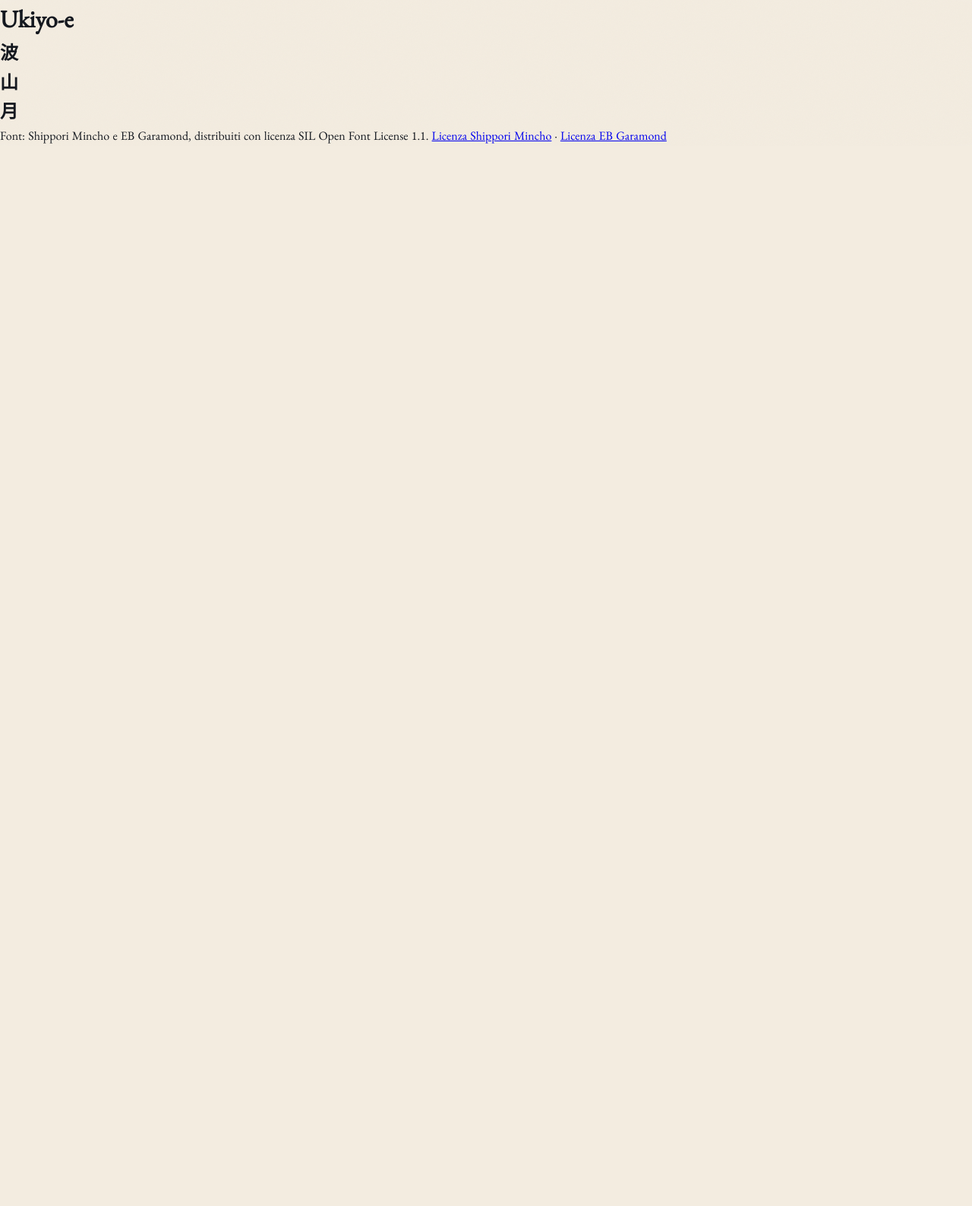
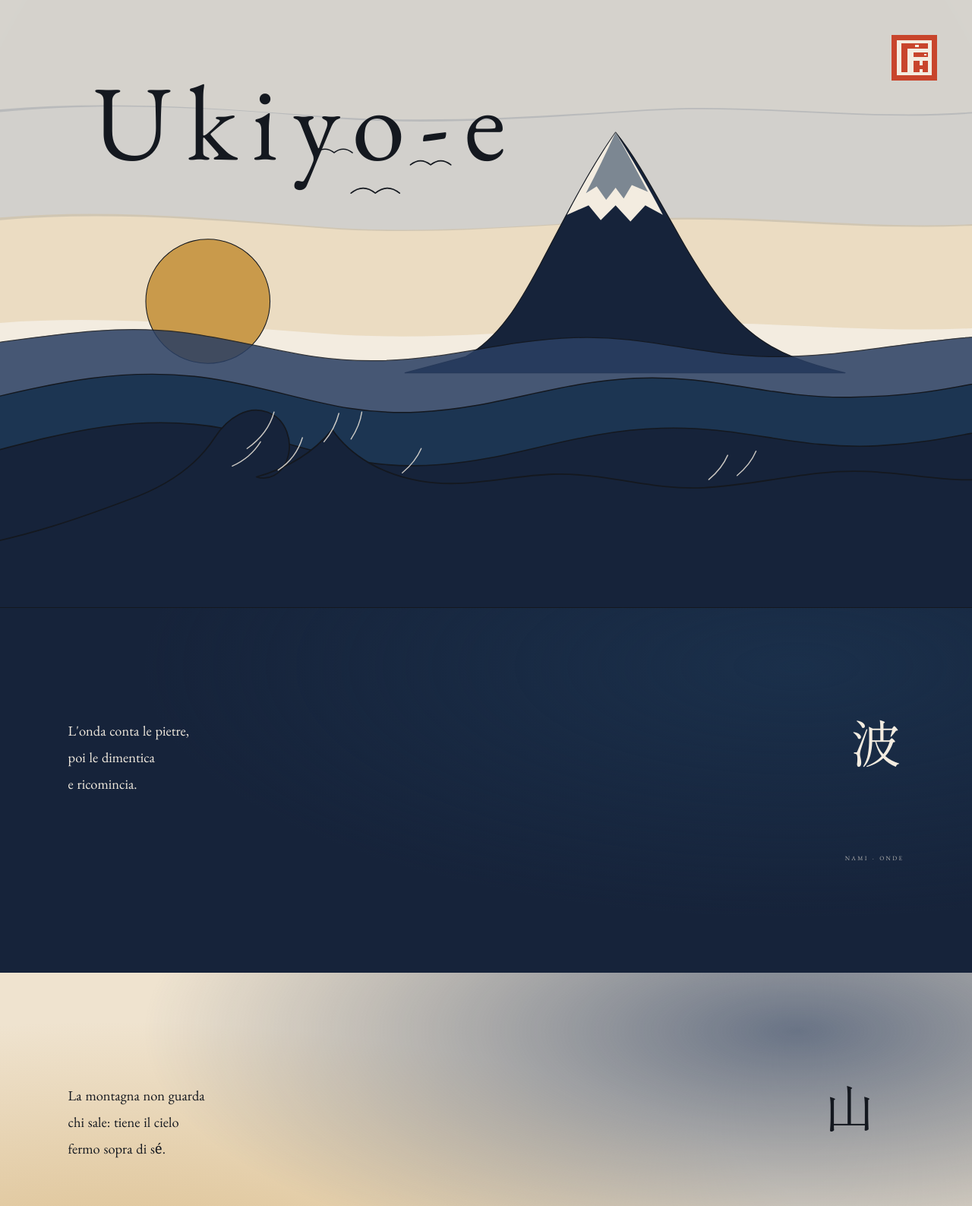
Before and after one commit to Sam-agent-lab/ukiyo-e, a website built with Vite: page index.html in a window 1280 px wide. Shown: the top 1587 px of the page at 76% size. Before the commit the page ends 800 px from the top, so only its background shows below. Built offline with nearby package versions, Linux system fonts and the light colour scheme.

Commit message:
feat: sezioni con titoli verticali e poesie

```diff
--- a/index.html
+++ b/index.html
@@ -9,25 +9,89 @@
     <script type="module" src="/src/main.js"></script>
   </head>
   <body>
-    <header data-testid="hero">
-      <div class="logo" data-testid="hanko" aria-hidden="true"></div>
+    <header class="hero" data-testid="hero">
+      <svg xmlns="http://www.w3.org/2000/svg" class="hero__art" data-testid="hero-art" viewBox="0 0 1440 900" preserveAspectRatio="xMidYMax slice" aria-hidden="true" role="presentation">
+        <rect width="1440" height="900" fill="var(--c-paper)"/>
+        <path d="M0 0h1440v168c-160 12-320-14-480-4s-320 24-480 10S160 150 0 166Z" fill="var(--c-prussian)" opacity=".14"/>
+        <path d="M0 162c160-14 320-2 480 10s320 0 480-10 320 16 480 4v168c-160 8-320-14-480-8s-320 24-480 12S160 312 0 326Z" fill="var(--c-indigo)" opacity=".16"/>
+        <path d="M0 322c160-14 320 2 480 14s320-4 480-12 320 16 480 8v154c-160 8-320-14-480-6s-320 26-480 14S160 466 0 478Z" fill="var(--c-ochre)" opacity=".2"/>
+        <circle cx="308" cy="446" r="92" fill="var(--c-ochre)" stroke="var(--c-ink)" stroke-width="1.2"/>
+        <path data-testid="mountain" d="M600 552 690 528c50-28 80-80 110-136 35-66 72-140 112-196 34 42 60 94 88 142 32 58 70 118 110 152 40 34 90 50 142 62Z" fill="var(--c-indigo-deep)" stroke="var(--c-ink)" stroke-width="1.4" stroke-linejoin="round"/>
+        <path d="M912 196c-26 38-50 80-72 122l32-14 18 22 22-22 22 24 22-24 26 14c-22-42-46-84-70-122Z" fill="var(--c-paper)"/>
+        <path d="M912 196c16 28 32 58 48 88l-24-10-12 20-12-16-14 18-14-20-16 10c16-30 30-60 44-90Z" fill="var(--c-prussian)" opacity=".55"/>
+        <g class="hero__birds" fill="none" stroke="var(--c-ink)" stroke-width="1.8" stroke-linecap="round">
+          <path d="M520 286c12-10 24-10 36 0 12-10 24-10 36 0"/>
+          <path d="M608 244c10-8 20-8 30 0 10-8 20-8 30 0"/>
+          <path d="M468 226c9-7 18-7 27 0 9-7 18-7 27 0"/>
+        </g>
+        <g data-testid="wave-layer-4">
+          <path d="M-40 512c120-16 210-32 310-20 110 14 180 44 290 42s180-30 290-34 180 26 290 28 200-24 340-32v404H-40Z" fill="var(--c-indigo)" opacity=".86" stroke="var(--c-ink)" stroke-width="1.4" stroke-linejoin="round"/>
+        </g>
+        <g data-testid="wave-layer-3">
+          <path d="M-40 596c120-30 230-54 350-36s190 56 310 50 200-44 320-50 200 30 320 28 160-18 220-26v338H-40Z" fill="var(--c-prussian)" stroke="var(--c-ink)" stroke-width="1.6" stroke-linejoin="round"/>
+        </g>
+        <g data-testid="wave-layer-2">
+          <path d="M-40 676c130-34 240-66 370-42 120 22 190 64 320 54 120-9 200-50 330-54 120-4 200 32 320 26 80-4 130-18 180-26v266H-40Z" fill="var(--c-indigo-deep)" stroke="var(--c-ink)" stroke-width="1.8" stroke-linejoin="round"/>
+        </g>
+        <g data-testid="wave-layer-1">
+          <path d="M-40 900v-92c80-14 156-40 230-68 62-22 102-52 128-92 20-31 50-48 78-38 28 10 40 44 28 74-8 18-26 28-44 22 50-14 86-38 112-70 28 40 74 66 130 76 68 12 130-8 198-10 80-2 144 24 222 20 86-4 158-28 242-24 78 4 130 18 196 10v192Z" fill="var(--c-indigo-deep)" stroke="var(--c-ink)" stroke-width="2" stroke-linejoin="round"/>
+        </g>
+        <g class="hero__spray" fill="none" stroke="var(--c-paper)" stroke-width="1.6" stroke-linecap="round" opacity=".82">
+          <path d="M366 664c20-14 34-32 40-54"/>
+          <path d="M344 690c18-8 32-20 42-36"/>
+          <path d="M412 696c18-12 30-28 36-48"/>
+          <path d="M480 654c10-12 18-26 22-42"/>
+          <path d="M520 650c8-12 14-26 16-40"/>
+          <path d="M596 700c12-10 22-22 28-36"/>
+          <path d="M1050 710c12-10 22-22 28-36"/>
+          <path d="M1092 704c12-10 22-22 28-36"/>
+        </g>
+      </svg>
+      <div class="hero__hanko" data-testid="hanko" aria-hidden="true">
+        <svg xmlns="http://www.w3.org/2000/svg" viewBox="0 0 64 64" width="64" height="64" aria-hidden="true" role="presentation">
+          <rect x="2" y="2" width="60" height="60" fill="var(--c-vermilion)"/>
+          <rect x="9" y="9" width="46" height="46" fill="var(--c-paper)"/>
+          <g fill="var(--c-vermilion)">
+            <rect x="15" y="13" width="8" height="38"/>
+            <rect x="15" y="13" width="35" height="7"/>
+            <rect x="31" y="25" width="19" height="6"/>
+            <rect x="31" y="36" width="8" height="15"/>
+            <rect x="43" y="36" width="7" height="15"/>
+            <rect x="31" y="42" width="19" height="5"/>
+          </g>
+          <rect x="33" y="15" width="5" height="3" fill="var(--c-paper)"/>
+          <rect x="45" y="27" width="3" height="2" fill="var(--c-paper)"/>
+        </svg>
+      </div>
       <h1>Ukiyo-e</h1>
     </header>
     <main>
-      <section data-testid="section-nami">
-        <h2 data-testid="title-nami" lang="ja">波</h2>
-        <!-- TODO: poesia -->
-        <p data-testid="poem-nami"></p>
+      <section class="section section--nami" data-testid="section-nami">
+        <div class="section__aside">
+          <h2 data-testid="title-nami" lang="ja">波</h2>
+          <p class="section__romaji">Nami · onde</p>
+        </div>
+        <p class="section__poem" data-testid="poem-nami">L'onda conta le pietre,
+poi le dimentica
+e ricomincia.</p>
       </section>
-      <section data-testid="section-yama">
-        <h2 data-testid="title-yama" lang="ja">山</h2>
-        <!-- TODO: poesia -->
-        <p data-testid="poem-yama"></p>
+      <section class="section section--yama" data-testid="section-yama">
+        <div class="section__aside">
+          <h2 data-testid="title-yama" lang="ja">山</h2>
+          <p class="section__romaji">Yama · montagna</p>
+        </div>
+        <p class="section__poem" data-testid="poem-yama">La montagna non guarda
+chi sale: tiene il cielo
+fermo sopra di sé.</p>
       </section>
-      <section data-testid="section-tsuki">
-        <h2 data-testid="title-tsuki" lang="ja">月</h2>
-        <!-- TODO: poesia -->
-        <p data-testid="poem-tsuki"></p>
+      <section class="section section--tsuki" data-testid="section-tsuki">
+        <div class="section__aside">
+          <h2 data-testid="title-tsuki" lang="ja">月</h2>
+          <p class="section__romaji">Tsuki · luna</p>
+        </div>
+        <p class="section__poem" data-testid="poem-tsuki">La luna piena anche stasera
+non ha imparato
+il mio nome.</p>
       </section>
     </main>
     <footer>
--- a/src/main.js
+++ b/src/main.js
@@ -1,3 +1,5 @@
 import './styles/tokens.css';
 import './styles/base.css';
 import './styles/paper.css';
+import './styles/hero.css';
+import './styles/sections.css';
--- /dev/null
+++ b/src/styles/hero.css
@@ -0,0 +1,74 @@
+.hero {
+  position: relative;
+  display: grid;
+  min-height: 100vh;
+  min-height: 100svh;
+  overflow: hidden;
+  isolation: isolate;
+}
+
+.hero__art {
+  position: absolute;
+  inset: 0;
+  width: 100%;
+  height: 100%;
+  pointer-events: none;
+  user-select: none;
+}
+
+.hero__art path {
+  stroke-linejoin: round;
+}
+
+.hero__art [data-testid^="wave-layer"] path {
+  stroke: var(--c-ink);
+  stroke-linejoin: round;
+}
+
+.hero__birds,
+.hero__spray {
+  pointer-events: none;
+}
+
+.hero__hanko {
+  position: absolute;
+  top: clamp(1.5rem, 4vw, 2.75rem);
+  right: clamp(1.5rem, 4vw, 2.75rem);
+  z-index: 2;
+  width: clamp(48px, 6vw, 64px);
+  pointer-events: none;
+}
+
+.hero__hanko svg {
+  width: 100%;
+  height: auto;
+}
+
+.hero h1 {
+  position: absolute;
+  top: clamp(2rem, 12svh, 8rem);
+  left: clamp(1.5rem, 8vw, 8rem);
+  z-index: 2;
+  color: var(--c-ink);
+  font-family: var(--font-body);
+  font-size: clamp(3.4rem, 11vw, 9.5rem);
+  font-weight: 400;
+  letter-spacing: 0.14em;
+  line-height: 0.92;
+  text-indent: 0.14em;
+}
+
+@media (width <= 480px) {
+  .hero__art {
+    height: 100%;
+  }
+
+  .hero__art [data-testid^="wave-layer"] path {
+    stroke-width: 1.1;
+  }
+
+  .hero__birds,
+  .hero__spray {
+    display: none;
+  }
+}
--- /dev/null
+++ b/src/styles/sections.css
@@ -0,0 +1,119 @@
+.section {
+  --mood-1: var(--c-indigo);
+  --mood-2: var(--c-ochre);
+  --section-bg: var(--c-paper);
+  --section-fg: var(--c-ink);
+
+  display: grid;
+  grid-template-areas: "poem aside";
+  grid-template-columns: minmax(0, 1fr) auto;
+  gap: 2.5rem clamp(2rem, 6vw, 6rem);
+  align-items: start;
+  padding-block: 18vh;
+  padding-inline: clamp(1.5rem, 7vw, 7rem);
+  overflow: clip;
+  color: var(--section-fg);
+  background-color: var(--section-bg);
+  background-image:
+    radial-gradient(
+      ellipse at 82% 16%,
+      color-mix(in srgb, var(--mood-1) 68%, transparent),
+      transparent 58%
+    ),
+    radial-gradient(
+      ellipse at 12% 88%,
+      color-mix(in srgb, var(--mood-2) 52%, transparent),
+      transparent 60%
+    );
+}
+
+.section--nami {
+  --mood-1: var(--c-prussian);
+  --mood-2: var(--c-indigo-deep);
+  --section-bg: var(--c-indigo-deep);
+  --section-fg: var(--c-paper);
+}
+
+.section--yama {
+  --mood-1: var(--c-indigo);
+  --mood-2: var(--c-ochre);
+  --section-bg: var(--c-paper-warm);
+  --section-fg: var(--c-ink);
+}
+
+.section--tsuki {
+  --mood-1: var(--c-indigo-deep);
+  --mood-2: var(--c-vermilion);
+  --section-bg: var(--c-indigo-deep);
+  --section-fg: var(--c-paper);
+}
+
+.section__aside {
+  display: flex;
+  grid-area: aside;
+  flex-direction: column;
+  gap: 1rem;
+  align-items: flex-end;
+  justify-self: end;
+}
+
+.section h2[data-testid^="title-"] {
+  inline-size: var(--col-title);
+  min-height: 10rem;
+  margin: 0;
+  font-family: var(--font-jp);
+  font-size: clamp(2.4rem, 6vw, 4.2rem);
+  font-weight: 400;
+  line-height: 1;
+  letter-spacing: 0.08em;
+  color: inherit;
+  writing-mode: vertical-rl;
+  text-orientation: upright;
+  align-self: start;
+}
+
+.section__romaji {
+  font-family: var(--font-body);
+  font-size: 0.72rem;
+  font-variant-caps: all-small-caps;
+  line-height: 1.4;
+  letter-spacing: 0.2em;
+  text-align: right;
+  white-space: nowrap;
+  opacity: 0.7;
+  writing-mode: horizontal-tb;
+}
+
+.section__poem {
+  max-inline-size: 34ch;
+  margin: 0;
+  grid-area: poem;
+  font-family: var(--font-body);
+  font-size: 1.15rem;
+  line-height: 1.9;
+  color: var(--c-ink);
+  white-space: pre-line;
+  text-wrap: pretty;
+}
+
+.section--nami .section__poem,
+.section--tsuki .section__poem {
+  color: var(--c-paper);
+}
+
+@media (width <= 480px) {
+  .section {
+    --col-title: 2.6rem;
+
+    grid-template-areas:
+      "aside"
+      "poem";
+    grid-template-columns: minmax(0, 1fr);
+    row-gap: 3rem;
+  }
+
+  .section__poem {
+    width: 100%;
+    max-inline-size: none;
+  }
+}
```
Also changed, not shown: scripts/shots.mjs (added, +37 -0 lines), src/art/hanko.svg (added), src/art/hero.svg (added).
